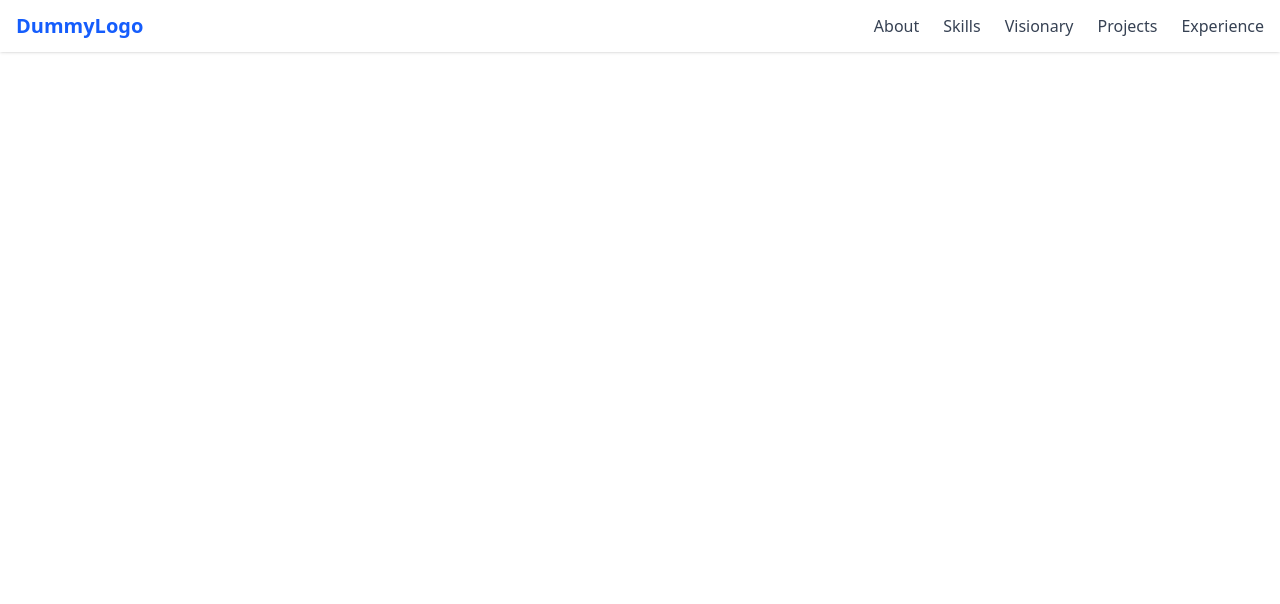
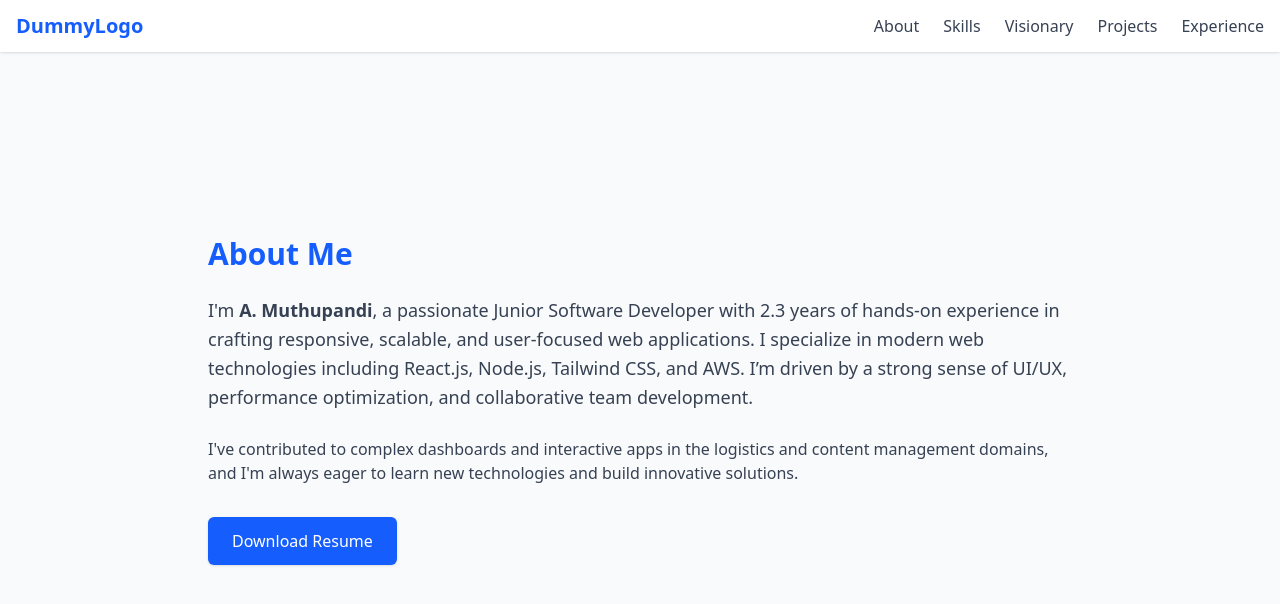
Before and after one commit to Muthu-amu/portfolio, a React (Vite) app: page / in a window 1280 px wide. Shown: the top 604 px of the page. Built offline with nearby package versions, Linux system fonts and the light colour scheme.

Commit message:
About.jsx completed

```diff
--- /dev/null
+++ b/src/components/About.jsx
@@ -0,0 +1,28 @@
+const About = () => {
+  return (
+    <section className="w-full min-h-screen flex items-center justify-center bg-gray-50 py-16">
+      <div className="max-w-4xl mx-auto px-4 text-center md:text-left">
+        <h2 className="text-3xl font-bold text-blue-600 mb-6">About Me</h2>
+        <p className="text-gray-700 text-lg leading-relaxed mb-6">
+          I'm <strong>A. Muthupandi</strong>, a passionate Junior Software Developer with 2.3 years of hands-on experience in crafting responsive, scalable, and user-focused web applications.
+          I specialize in modern web technologies including React.js, Node.js, Tailwind CSS, and AWS.
+          I’m driven by a strong sense of UI/UX, performance optimization, and collaborative team development.
+        </p>
+
+        <p className="text-gray-700 text-base mb-8">
+          I've contributed to complex dashboards and interactive apps in the logistics and content management domains, and I'm always eager to learn new technologies and build innovative solutions.
+        </p>
+
+        <a
+          href="/cv.pdf"
+          download
+          className="inline-block bg-blue-600 text-white px-6 py-3 rounded-md shadow hover:bg-blue-700 transition"
+        >
+          Download Resume
+        </a>
+      </div>
+    </section>
+  );
+};
+
+export default About;
--- a/src/pages/Home.jsx
+++ b/src/pages/Home.jsx
@@ -1,3 +1,4 @@
+import About from "../components/About";
 import Navbar from "../components/layout/Navbar";
 
 
@@ -5,6 +6,7 @@ const Home = () => {
     return (
         <>
             <Navbar />
+            <About />
         </>
     );
 };
```
Also changed, not shown: 1 other file (tests, documents, lock files or other folders).
